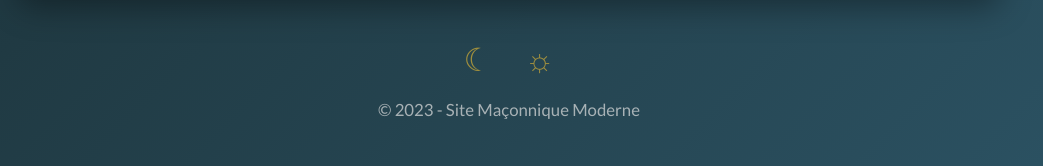
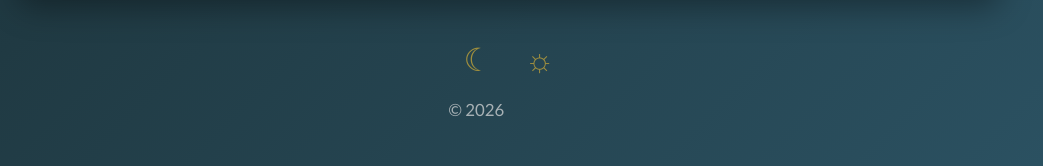
Before and after one commit to Pandorra40/franma-onnerie, a Flask app: page / in a window 1280 px wide. Shown: the part 1069-1235 px from the top of the page, without its empty margins (131-1174 px from the left). Run offline with Flask 3, Linux system fonts and the light colour scheme.

Commit message:
Update base.html

```diff
--- a/templates/base.html
+++ b/templates/base.html
@@ -38,8 +38,9 @@
             <span>☾</span> <!-- Lune -->
             <span>☼</span> <!-- Soleil -->
         </div>
-        <p>&copy; 2023 - Site Maçonnique Moderne</p>
+        <p>&copy; 2026 </p>
     </footer>
 
 </body>
+
 </html>
```
